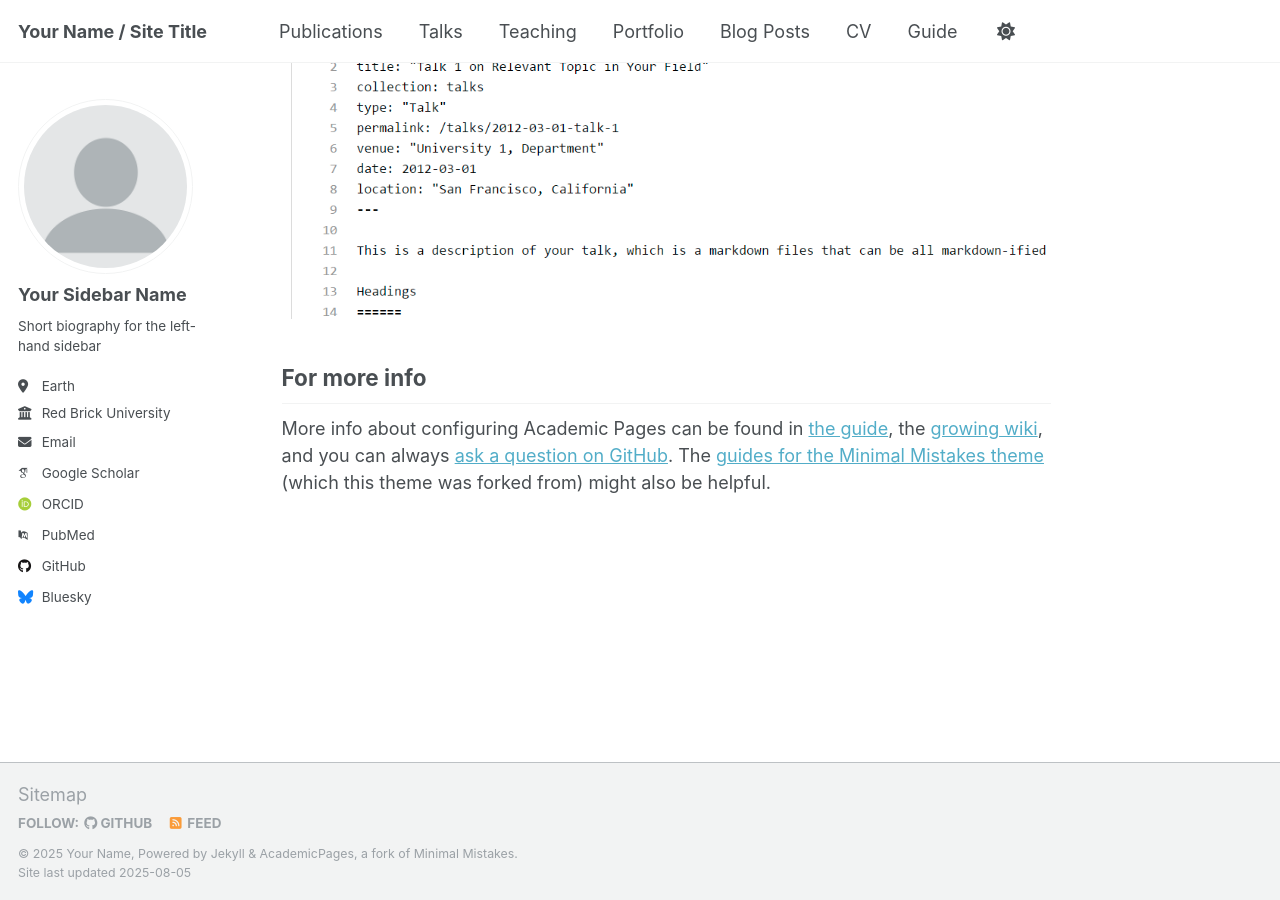
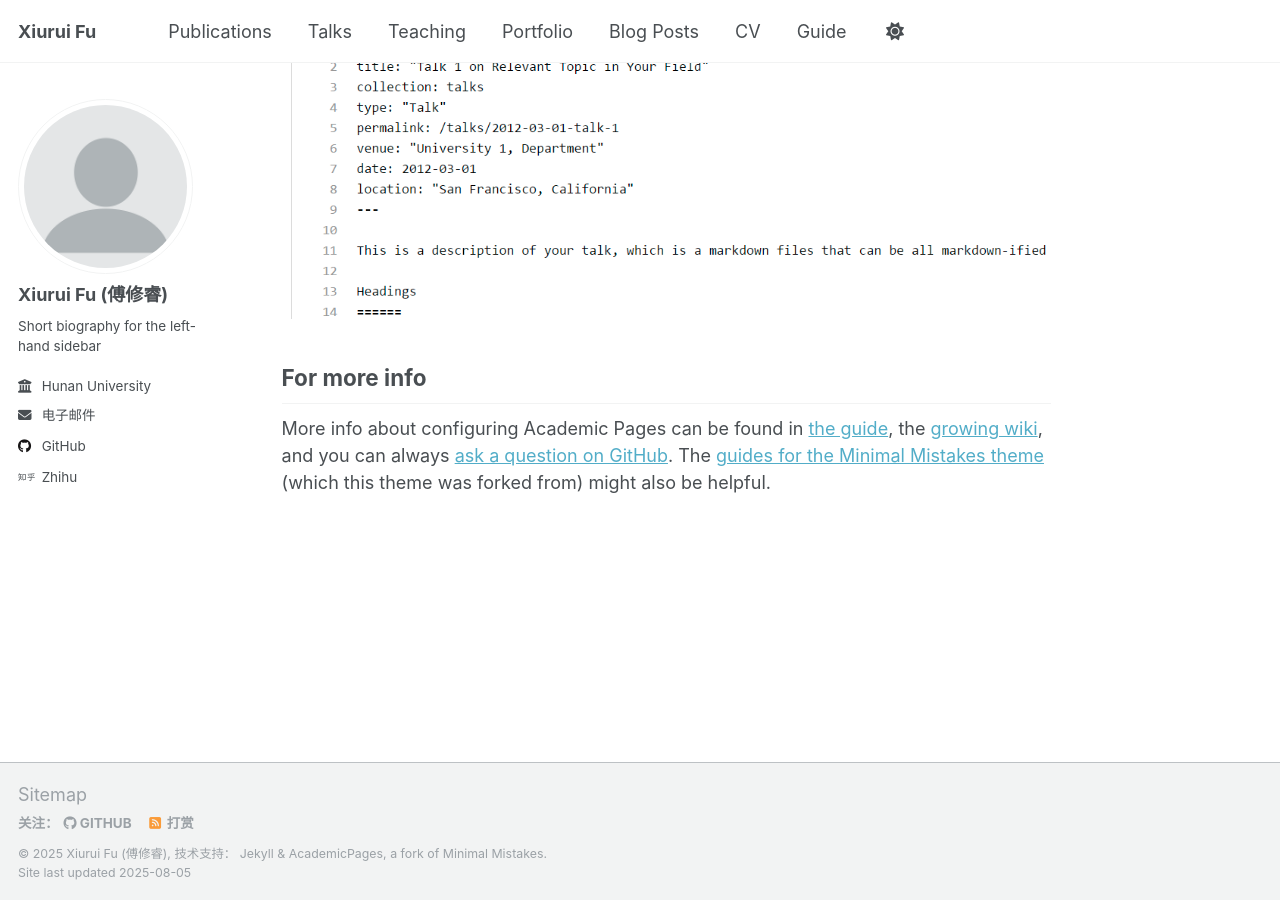
Before and after one commit to XiuruiFu/XiuruiFu.github.io, a Jekyll site: the page built from _pages/about.md, in a window 1280 px wide and 900 px high, scrolled down 2880 px. Built offline with Jekyll 4.4.1, drawn with Linux system fonts in a browser that asks for light colours; some web fonts are replaced; a script that is not in the unit is left out.

Commit message:
_config.yml

```diff
--- a/_config.yml
+++ b/_config.yml
@@ -7,15 +7,15 @@
 # server process.
 
 # Basic Site Settings
-locale                   : "en-US"
+locale                   : "zh-CN"
 site_theme               : "default"
-title                    : "Your Name / Site Title"
+title                    : "Xiurui Fu"
 title_separator          : "-"
-name                     : &name "Your Name"
+name                     : &name "Xiurui Fu (傅修睿)"
 description              : &description "personal description"
-url                      : https://academicpages.github.io # the base hostname & protocol for your site e.g. "https://[your GitHub username].github.io" or if you already have some other page hosted on Github then use "https://[your GitHub username].github.io/[Your Repo Name]"
+url                      : https://xiuruifu.github.io # the base hostname & protocol for your site e.g. "https://[your GitHub username].github.io" or if you already have some other page hosted on Github then use "https://[your GitHub username].github.io/[Your Repo Name]"
 baseurl                  : "" # the subpath of your site, e.g. "/blog"
-repository               : "academicpages/academicpages.github.io"
+repository               : "xiuruifu/xiuruifu.github.io"
 
 # Site Author - The following control what appear as part of the author content on the side bar.
 #               If a field is blank the icon and link will not appear, otherwise it will be shown.
@@ -23,37 +23,38 @@ repository               : "academicpages/academicpages.github.io"
 author:
   # Biographic information
   avatar           : "profile.png"
-  name             : "Your Sidebar Name"
+  name             : "Xiurui Fu (傅修睿)"
   pronouns         : # example: "she/her"
   bio              : "Short biography for the left-hand sidebar"
-  location         : "Earth"
-  employer         : "Red Brick University"
+  location         :
+  employer         : "Hunan University"
   uri              : # URL
-  email            : "none@example.org"
+  email            : "xiuruifu@hnu.edu.cn"
 
   # Academic websites
   academia         : # URL
   arxiv            : # URL - Update with the correct link to your profile
-  googlescholar    : "https://scholar.google.com/citations?user=PS_CX0AAAAAJ"
+  googlescholar    : # "https://scholar.google.com/citations?user=PS_CX0AAAAAJ"
   inspire-hep      : # URL
   impactstory      : # URL
-  orcid            : "http://orcid.org/yourorcidurl"
+  orcid            : # "http://orcid.org/yourorcidurl"
   semantic         : # URL
-  pubmed           : "https://www.ncbi.nlm.nih.gov/pubmed/?term=john+snow"
+  pubmed           : # "https://www.ncbi.nlm.nih.gov/pubmed/?term=john+snow"
   researchgate     : # URL
   scopus           : # URL
+
 
   # Repositories and software development
   bitbucket        : # Username - Update with your username on the site
   codepen          : # Username
   dribbble         : # Username
-  github           : "academicpages"
+  github           : "xiuruifu"
   kaggle           : # Username
   stackoverflow    : # User number or user number and name (i.e., use "1" or "1/jeff-atwood")
 
   # Social media
   artstation       : # Username
-  bluesky          : "bsky.app" # Replace this with you Bluesky username
+  bluesky          : # "bsky.app" # Replace this with you Bluesky username
   facebook         : # Username
   flickr           : # Username
   foursquare       : # Username
@@ -76,7 +77,7 @@ author:
   wikipedia        : # Username
   xing             : # Username
   youtube          : # Username
-  zhihu            : # Username
+  zhihu            : "ExMachina"
 
 # Publication Category - The following the list of publication categories and their headings
 publication_category:
```
